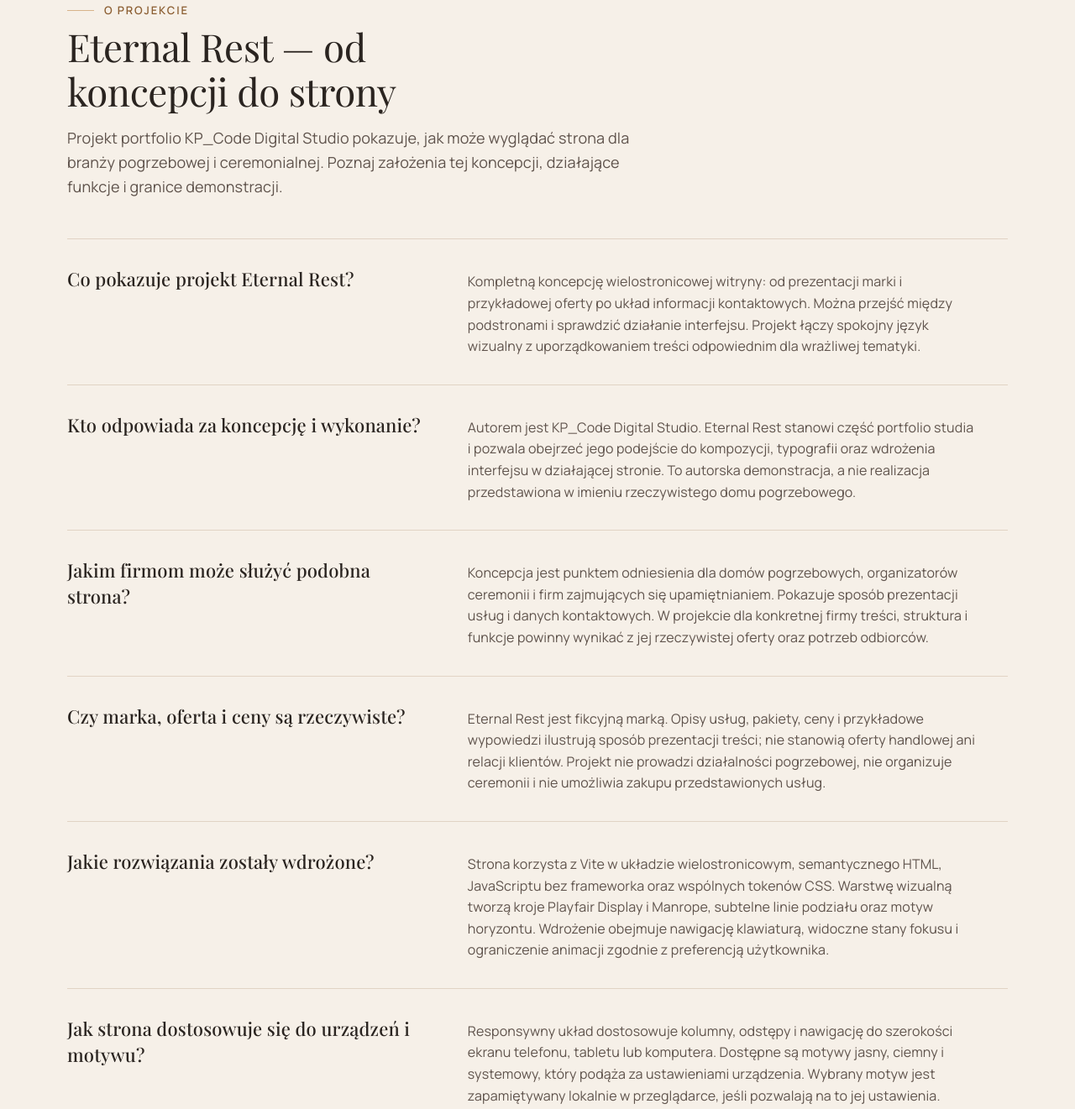
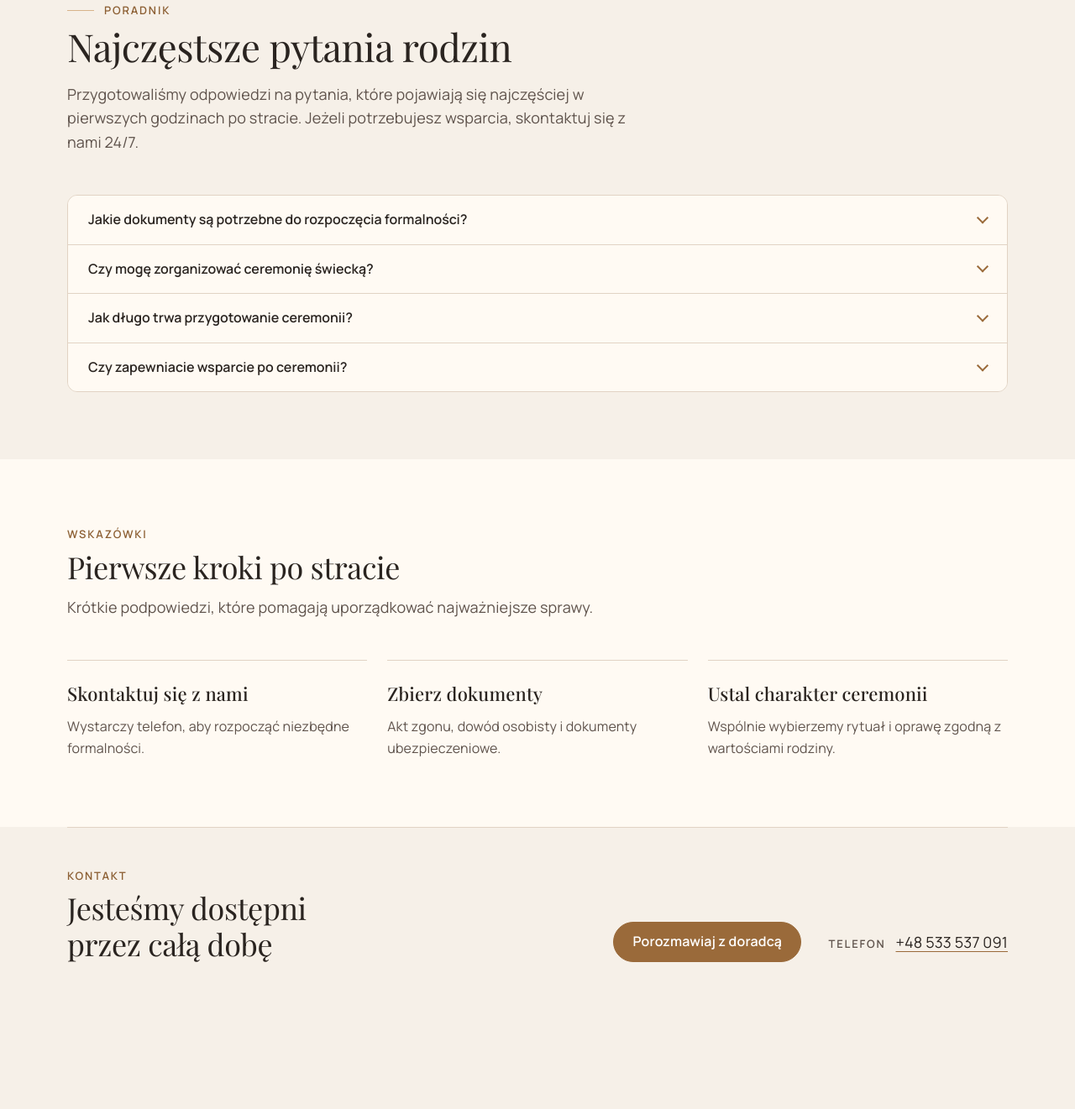
Before and after one commit to KPKrol85/DS-ceremonial-pr01-EternalRest, a website built with Vite: page guide.html in a window 1280 px wide. Shown: the part 77-1398 px from the top of the page at 84% size. After the commit the page ends 1287 px from the top, so only its background shows below. Built offline with nearby package versions, Linux system fonts and the light colour scheme.

Commit message:
Revert "Replace fictional FAQs with project information"
This reverts commit 72804809457d139ef890cc70fe85999be66c15a5.

```diff
--- a/css/main.css
+++ b/css/main.css
@@ -5,7 +5,6 @@
 @import url("components.css");
 @import url("utilities.css");
 @import url("pages/home.css");
-@import url("pages/project-faq.css");
 @import url("pages/services.css");
 @import url("pages/legal.css");
 @import url("pages/contact.css");
--- a/css/pages/project-faq.css
+++ /dev/null
@@ -1,58 +0,0 @@
-/* Static questions read as an editorial index, with no controls or hidden answers. */
-.project-faq {
-  border-bottom: 1px solid var(--color-border);
-}
-
-.project-faq--compact {
-  max-width: 44rem;
-}
-
-.project-faq__item {
-  display: grid;
-  gap: var(--space-sm);
-  padding-block: var(--space-xl);
-  border-top: 1px solid var(--color-border);
-}
-
-.project-faq__question,
-.project-context__title {
-  font-family: var(--font-serif);
-  font-size: var(--font-size-xl);
-  font-weight: var(--font-weight-heading);
-  line-height: var(--line-height-heading);
-}
-
-.project-faq__answer,
-.project-context__text {
-  max-width: 62ch;
-  min-width: 0;
-  color: var(--color-text-muted);
-}
-
-.project-faq--compact .project-faq__item {
-  padding-block: var(--space-lg);
-}
-
-.project-faq__answer a {
-  overflow-wrap: anywhere;
-}
-
-.project-context__item {
-  display: grid;
-  gap: var(--space-sm);
-  padding-block: var(--space-lg);
-  border-top: 1px solid var(--color-border);
-}
-
-.project-context__item:last-child {
-  padding-bottom: 0;
-}
-
-@media (min-width: 760px) {
-  .project-faq--expanded .project-faq__item,
-  .project-context__item {
-    grid-template-columns: minmax(0, 2fr) minmax(0, 3fr);
-    column-gap: var(--space-2xl);
-    align-items: baseline;
-  }
-}
--- a/guide.html
+++ b/guide.html
@@ -3,10 +3,10 @@
   <head>
     <meta charset="UTF-8" />
     <meta name="viewport" content="width=device-width, initial-scale=1.0" />
-    <title>Eternal Rest | O projekcie i FAQ</title>
+    <title>Eternal Rest | Poradnik i FAQ</title>
     <meta
       name="description"
-      content="Poznaj Eternal Rest — projekt portfolio KP_Code Digital Studio dla branży ceremonialnej. Założenia, funkcje strony, zakres demonstracji i kontakt ze studiem." />
+      content="Poradnik Eternal Rest — odpowiedzi na najczęstsze pytania rodzin dotyczące organizacji ceremonii, formalności i wsparcia." />
     <!-- partial:disclosure-init -->
     <link rel="stylesheet" href="css/main.css" />
     <script type="module" src="js/main.js"></script>
@@ -18,88 +18,79 @@
       <section class="section">
         <div class="container">
           <header class="page-masthead">
-            <p class="section__eyebrow page-masthead__eyebrow">O projekcie</p>
-            <h1 class="section__title page-masthead__title">Eternal Rest — od koncepcji do strony</h1>
+            <p class="section__eyebrow page-masthead__eyebrow">Poradnik</p>
+            <h1 class="section__title page-masthead__title">Najczęstsze pytania rodzin</h1>
             <p class="section__lead page-masthead__lead">
-              Projekt portfolio KP_Code Digital Studio pokazuje, jak może wyglądać strona
-              dla branży pogrzebowej i ceremonialnej. Poznaj założenia tej koncepcji,
-              działające funkcje i granice demonstracji.
+              Przygotowaliśmy odpowiedzi na pytania, które pojawiają się najczęściej w pierwszych
+              godzinach po stracie. Jeżeli potrzebujesz wsparcia, skontaktuj się z nami 24/7.
             </p>
           </header>
-          <div class="project-faq project-faq--expanded">
-            <div class="project-faq__item">
-              <h2 class="project-faq__question">Co pokazuje projekt Eternal Rest?</h2>
-              <p class="project-faq__answer">
-                Kompletną koncepcję wielostronicowej witryny: od prezentacji marki i przykładowej
-                oferty po układ informacji kontaktowych. Można przejść między podstronami
-                i sprawdzić działanie interfejsu. Projekt łączy spokojny język wizualny
-                z uporządkowaniem treści odpowiednim dla wrażliwej tematyki.
-              </p>
+          <div class="accordion" data-accordion>
+            <div class="accordion__item">
+              <button
+                class="accordion__button"
+                type="button"
+                data-accordion-trigger
+                aria-expanded="false"
+                aria-controls="faq-1"
+              >
+                <span class="accordion__label">
+                  Jakie dokumenty są potrzebne do rozpoczęcia formalności?
+                </span>
+              </button>
+              <div class="accordion__panel" id="faq-1">
+                Najczęściej potrzebujemy aktu zgonu oraz dowodu osobistego osoby zmarłej. Pomagamy
+                zebrać brakujące dokumenty i kontaktujemy się z urzędami.
+              </div>
             </div>
-            <div class="project-faq__item">
-              <h2 class="project-faq__question">Kto odpowiada za koncepcję i wykonanie?</h2>
-              <p class="project-faq__answer">
-                Autorem jest KP_Code Digital Studio. Eternal Rest stanowi część portfolio studia
-                i pozwala obejrzeć jego podejście do kompozycji, typografii oraz wdrożenia interfejsu
-                w działającej stronie. To autorska demonstracja, a nie realizacja przedstawiona
-                w imieniu rzeczywistego domu pogrzebowego.
-              </p>
+            <div class="accordion__item">
+              <button
+                class="accordion__button"
+                type="button"
+                data-accordion-trigger
+                aria-expanded="false"
+                aria-controls="faq-2"
+              >
+                <span class="accordion__label">
+                  Czy mogę zorganizować ceremonię świecką?
+                </span>
+              </button>
+              <div class="accordion__panel" id="faq-2">
+                Tak. Mamy doświadczonych mistrzów ceremonii, którzy przygotują indywidualny scenariusz
+                oraz oprawę słowną i muzyczną.
+              </div>
             </div>
-            <div class="project-faq__item">
-              <h2 class="project-faq__question">Jakim firmom może służyć podobna strona?</h2>
-              <p class="project-faq__answer">
-                Koncepcja jest punktem odniesienia dla domów pogrzebowych, organizatorów ceremonii
-                i firm zajmujących się upamiętnianiem. Pokazuje sposób prezentacji usług i danych
-                kontaktowych. W projekcie dla konkretnej firmy treści, struktura i funkcje
-                powinny wynikać z jej rzeczywistej oferty oraz potrzeb odbiorców.
-              </p>
+            <div class="accordion__item">
+              <button
+                class="accordion__button"
+                type="button"
+                data-accordion-trigger
+                aria-expanded="false"
+                aria-controls="faq-3"
+              >
+                <span class="accordion__label">
+                  Jak długo trwa przygotowanie ceremonii?
+                </span>
+              </button>
+              <div class="accordion__panel" id="faq-3">
+                Standardowo 24–72 godziny. Termin zależy od dostępności miejsca i życzeń rodziny.
+              </div>
             </div>
-            <div class="project-faq__item">
-              <h2 class="project-faq__question">Czy marka, oferta i ceny są rzeczywiste?</h2>
-              <p class="project-faq__answer">
-                Eternal Rest jest fikcyjną marką. Opisy usług, pakiety, ceny i przykładowe wypowiedzi
-                ilustrują sposób prezentacji treści; nie stanowią oferty handlowej ani relacji
-                klientów. Projekt nie prowadzi działalności pogrzebowej, nie organizuje ceremonii
-                i nie umożliwia zakupu przedstawionych usług.
-              </p>
-            </div>
-            <div class="project-faq__item">
-              <h2 class="project-faq__question">Jakie rozwiązania zostały wdrożone?</h2>
-              <p class="project-faq__answer">
-                Strona korzysta z Vite w układzie wielostronicowym, semantycznego HTML,
-                JavaScriptu bez frameworka oraz wspólnych tokenów CSS. Warstwę wizualną tworzą
-                kroje Playfair Display i Manrope, subtelne linie podziału oraz motyw horyzontu.
-                Wdrożenie obejmuje nawigację klawiaturą, widoczne stany fokusu i ograniczenie
-                animacji zgodnie z preferencją użytkownika.
-              </p>
-            </div>
-            <div class="project-faq__item">
-              <h2 class="project-faq__question">Jak strona dostosowuje się do urządzeń i motywu?</h2>
-              <p class="project-faq__answer">
-                Responsywny układ dostosowuje kolumny, odstępy i nawigację do szerokości ekranu
-                telefonu, tabletu lub komputera. Dostępne są motywy jasny, ciemny i systemowy,
-                który podąża za ustawieniami urządzenia. Wybrany motyw jest zapamiętywany
-                lokalnie w przeglądarce, jeśli pozwalają na to jej ustawienia.
-              </p>
-            </div>
-            <div class="project-faq__item">
-              <h2 class="project-faq__question">Czy formularz wysyła wiadomości lub rezerwacje?</h2>
-              <p class="project-faq__answer">
-                Nie. Formularz kontaktowy jest demonstracją interfejsu: sprawdza poprawność
-                wymaganych pól w przeglądarce i wyświetla komunikaty. Nie wysyła danych,
-                nie zapisuje zgłoszeń na serwerze i nie rezerwuje usług. Obsługa rzeczywistych
-                zapytań wymagałaby osobnego wdrożenia oraz uzgodnienia zasad przetwarzania danych.
-              </p>
-            </div>
-            <div class="project-faq__item">
-              <h2 class="project-faq__question">Jak porozmawiać o podobnej stronie dla swojej firmy?</h2>
-              <p class="project-faq__answer">
-                Napisz do KP_Code Digital Studio na
-                <a class="card__link" href="mailto:kontakt@kp-code.pl">kontakt@kp-code.pl</a>.
-                Możesz krótko opisać działalność, odbiorców i zakres potrzebnej strony.
-                To punkt wyjścia do rozmowy o indywidualnym projekcie. Link otwiera program
-                pocztowy; formularz demonstracyjny nie służy do kontaktu ze studiem.
-              </p>
+            <div class="accordion__item">
+              <button
+                class="accordion__button"
+                type="button"
+                data-accordion-trigger
+                aria-expanded="false"
+                aria-controls="faq-4"
+              >
+                <span class="accordion__label">
+                  Czy zapewniacie wsparcie po ceremonii?
+                </span>
+              </button>
+              <div class="accordion__panel" id="faq-4">
+                Tak. Zapewniamy kontakt po ceremonii, konsultacje i możliwość spotkań z psychologiem.
+              </div>
             </div>
           </div>
         </div>
@@ -108,30 +99,23 @@
       <section class="section section--alt">
         <div class="container">
           <div class="section__header">
-            <p class="section__eyebrow">Założenia koncepcji</p>
-            <h2 class="section__title">Spokojna forma, czytelne informacje</h2>
-            <p class="section__lead">
-              W branży ceremonialnej sposób podania treści ma znaczenie.
-              Ta koncepcja opiera się na dwóch prostych założeniach.
-            </p>
+            <p class="section__eyebrow">Wskazówki</p>
+            <h2 class="section__title">Pierwsze kroki po stracie</h2>
+            <p class="section__lead">Krótkie podpowiedzi, które pomagają uporządkować najważniejsze sprawy.</p>
           </div>
-          <div class="project-context">
-            <div class="project-context__item">
-              <h3 class="project-context__title">Uporządkowana prezentacja</h3>
-              <p class="project-context__text">
-                Osobne podstrony poświęcone ofercie, pakietom i kontaktowi pokazują, jak rozdzielić
-                informacje według ich roli. Wyraźne nagłówki i krótkie sekcje pozwalają zapoznać się
-                z treścią we własnym tempie.
-              </p>
-            </div>
-            <div class="project-context__item">
-              <h3 class="project-context__title">Powściągliwa oprawa</h3>
-              <p class="project-context__text">
-                Stylistyka Paper &amp; Stillness łączy ciepłą paletę, redakcyjną typografię
-                i przestrzeń wokół tekstu. Subtelny motyw horyzontu buduje tożsamość projektu,
-                pozostawiając pierwszeństwo informacjom.
-              </p>
-            </div>
+          <div class="grid grid--three">
+            <article class="card card--editorial" data-reveal>
+              <h3 class="card__title">Skontaktuj się z nami</h3>
+              <p class="card__text">Wystarczy telefon, aby rozpocząć niezbędne formalności.</p>
+            </article>
+            <article class="card card--editorial" data-reveal>
+              <h3 class="card__title">Zbierz dokumenty</h3>
+              <p class="card__text">Akt zgonu, dowód osobisty i dokumenty ubezpieczeniowe.</p>
+            </article>
+            <article class="card card--editorial" data-reveal>
+              <h3 class="card__title">Ustal charakter ceremonii</h3>
+              <p class="card__text">Wspólnie wybierzemy rytuał i oprawę zgodną z wartościami rodziny.</p>
+            </article>
           </div>
         </div>
       </section>
@@ -139,13 +123,17 @@
       <section class="page-closing" aria-labelledby="page-closing-title">
         <div class="container page-closing__inner">
           <div>
-            <p class="section__eyebrow">KP_Code Digital Studio</p>
+            <p class="section__eyebrow">Kontakt</p>
             <h2 class="section__title page-closing__title" id="page-closing-title">
-              Porozmawiajmy o stronie dla Twojej firmy
+              Jesteśmy dostępni przez całą dobę
             </h2>
           </div>
           <div class="page-closing__actions">
-            <a class="button button--primary" href="mailto:kontakt@kp-code.pl">Napisz do studia</a>
+            <a class="button button--primary" href="contact.html">Porozmawiaj z doradcą</a>
+            <p class="page-closing__phone">
+              <span class="page-closing__label">Telefon</span>
+              <a class="card__link" href="tel:+48533537091">+48 533 537 091</a>
+            </p>
           </div>
         </div>
       </section>
```
Also changed, not shown: css/pages/home.css (+33 -0 lines), index.html (+35 -32 lines).
